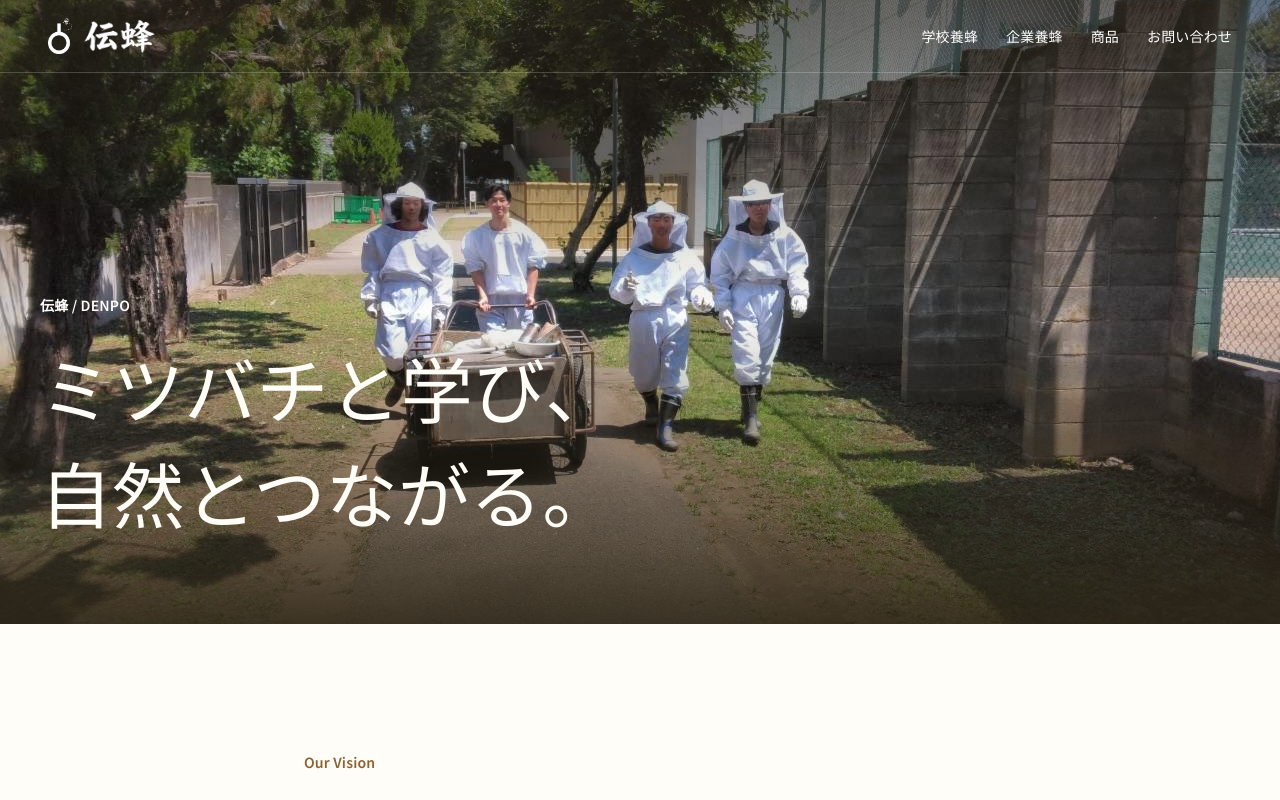
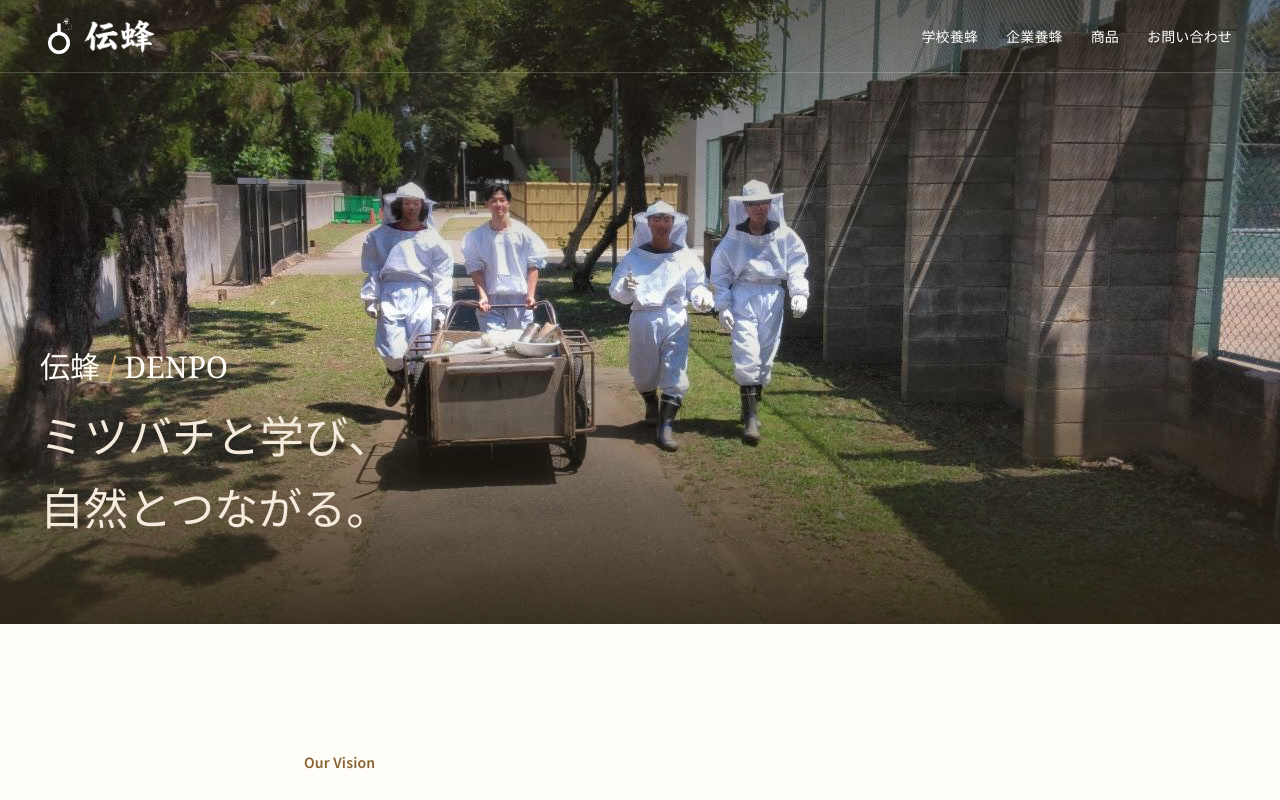
Before and after one commit to pinshypinshy/denpo-hp, a Next.js app: page / in a window 1280 px wide. Shown: the top 800 px of the page. Built offline with nearby package versions, Linux system fonts and the light colour scheme.

Commit message:
Balance the hero wordmark and tagline

```diff
--- a/components/sections/Hero.tsx
+++ b/components/sections/Hero.tsx
@@ -14,8 +14,10 @@ export default function Hero() {
       />
       <div aria-hidden="true" className="absolute inset-0 -z-10 bg-linear-to-t from-brown-deep/90 via-transparent to-brown-deep/55" />
       <div className={`${brandContainer} w-full px-6 pt-36 pb-12 sm:px-10 sm:pb-20`}>
-        <p className="mb-5 text-sm font-semibold text-cream">伝蜂 / DENPO</p>
-        <h1 className="text-3xl font-medium leading-[1.45] sm:text-5xl lg:text-7xl">
+        <p className="mb-4 font-serif text-2xl font-medium tracking-normal text-cream sm:text-3xl">
+          伝蜂 <span className="text-honey-soft">/</span> DENPO
+        </p>
+        <h1 className="font-serif text-[1.625rem] font-normal leading-relaxed tracking-normal text-cream-deep sm:text-4xl lg:text-[2.75rem]">
           ミツバチと学び、<br />自然とつながる。
         </h1>
       </div>
```
